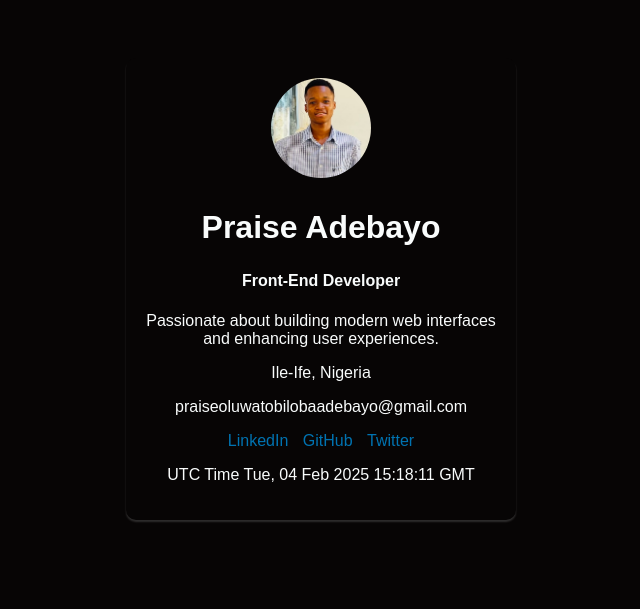
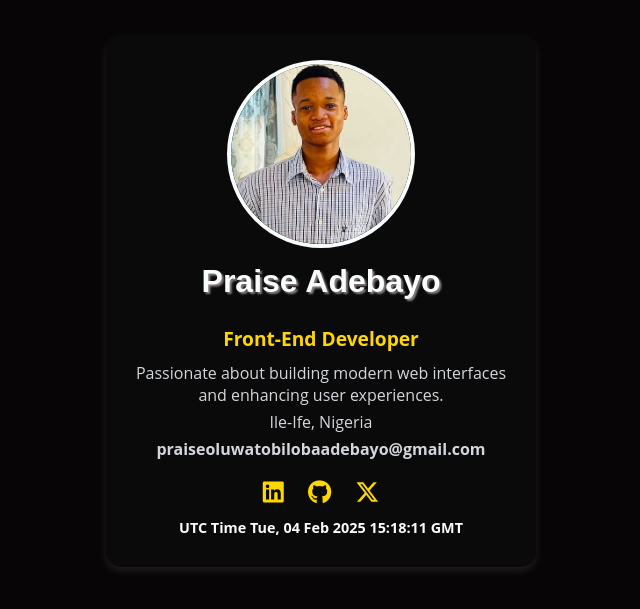
Before and after one commit to PraiseKeyz/hngfrontendstage0, a plain HTML site: page index.html in a window 1280 px wide. Shown: the part 119-728 px from the top of the page, without its empty margins (319-959 px from the left). Drawn offline with Linux system fonts and the light colour scheme; a web font is replaced by a local one.

Commit message:
first commit

```diff
--- a/index.css
+++ b/index.css
@@ -1,3 +1,4 @@
+/* General Styles */
 body {
     display: flex;
     justify-content: center;
@@ -5,40 +6,110 @@ body {
     height: 100vh;
     background-color: #070505;
     color: #f9fcfc;
-    font-family: Arial, sans-serif;
+    font-family: 'Open Sans', sans-serif;
+    margin: 0;
+    padding: 20px;
 }
+
+/* Card Container */
 .card {
-    background: #070505;
-    padding: 20px;
-    border-radius: 10px;
-    box-shadow: 0 2px 2px  rgba(206, 205, 205, 0.2);
+    background: #0a0a0a;
+    padding: 25px;
+    border-radius: 15px;
+    box-shadow: 0 4px 8px rgba(255, 255, 255, 0.1);
     text-align: center;
-    max-width: 350px;
+    max-width: 380px;
+    width: 100%;
+    transition: transform 0.3s ease-in-out;
 }
+
+/* Card Hover Effect */
+.card:hover {
+    transform: scale(1.05);
+}
+
+/* Profile Image */
+.card img {
+    width: 180px;
+    height: 180px;
+    border-radius: 50%;
+    object-fit: cover;
+    border: 4px solid #f9fcfc;
+}
+
+/* Name */
 h2 {
     font-family: "Sofia", sans-serif;
     font-size: 2rem;
+    margin: 10px 0 5px;
+    text-shadow: 2px 2px 2px #8b8080;
 }
-.card img {
-    width: 100px;
-    height: 100px;
-    border-radius: 50%;
-    object-fit: cover;
+
+/* Job Title */
+h4 {
+    font-size: 1.2rem;
+    color: #FFD700; /* Golden Yellow */
+    font-weight: bold;
+    margin-bottom: 10px;
 }
+
+/* Text Sections */
+.card p {
+    font-size: 1rem;
+    margin: 5px 0;
+    color: #d3d6db; /* Light Gray */
+}
+
+/* Email Styling */
+.email {
+    font-size: 0.9rem;
+    font-weight: bold;
+    color: #FFD700;
+    word-break: break-word;
+}
+
+/* Social Links */
+.social-links {
+    margin-top: 15px;
+}
+
 .social-links a {
-    margin: 0 5px;
-    text-decoration: none;
-    color: #0073b1;
+    font-size: 1.5rem;
+    margin: 0 10px;
+    color: #FFD700;
+    transition: color 0.3s, transform 0.2s;
 }
-@media (max-width: 400px) {
-    body {
+
+.social-links a:hover {
+    color: #28A745; /* Emerald Green */
+    transform: scale(1.2);
+}
+
+/* UTC Time */
+#utc-time {
+    font-size: 0.9rem;
+    font-weight: bold;
+    margin-top: 10px;
+    color: #f9fcfc;
+}
+
+/* Mobile Responsiveness */
+@media (max-width: 450px) {
+    .card {
+        max-width: 90%;
         padding: 20px;
     }
-    .card {
-        max-width: 300px;
-        padding: 15px;
+
+    h2 {
+        font-size: 1.8rem;
     }
-    .email {
-        font-size: 0.9rem;
+
+    .card img {
+        width: 140px;
+        height: 140px;
+    }
+
+    .social-links a {
+        font-size: 1.3rem;
     }
 }
--- a/index.html
+++ b/index.html
@@ -5,20 +5,22 @@
     <meta name="viewport" content="width=device-width, initial-scale=1.0">
     <link rel="stylesheet" href="index.css">
     <link rel="stylesheet" href="https://fonts.googleapis.com/css?family=Sofia">
-    <title>Profile Card</title>
+    <link rel="stylesheet" href="https://cdnjs.cloudflare.com/ajax/libs/font-awesome/6.5.1/css/all.min.css">
+
+    <title>Profile Card</title
 </head>
 <body>
     <div class="card">
-        <img src="assets/praise.jpeg" alt="Profile Picture" data-testid="profilePicture">
+        <img src="assets/1000447295.jpg" alt="Profile Picture" data-testid="profilePicture">
         <h2 data-testid="fullName">Praise Adebayo</h2>
         <h4 data-testid="jobTitle">Front-End Developer</h4>
         <p data-testid="shortBio" >Passionate about building modern web interfaces and enhancing user experiences.</p>
         <p data-testid="currentLocation">Ile-Ife, Nigeria</p>
         <p data-testid="emailAddress" class="email">praiseoluwatobilobaadebayo@gmail.com</p>
         <div class="social-links" data-testid="socialLinks">
-            <a href="https://linkedin.com/in/johndoe">LinkedIn</a>
-            <a href="https://github.com/johndoe">GitHub</a>
-            <a href="https://twitter.com/johndoe">Twitter</a>
+            <a href="https://linkedin.com/in/adebayo-praise-oluwatobiloba"><i class="fa-brands fa-linkedin"></i></a>
+            <a href="https://github.com/PraiseKeyz"><i class="fa-brands fa-github"></i></a>
+            <a href="https://twitter.com/@AdebayoPraise02"><i class="fa-brands fa-x-twitter"></i></a>
         </div>
         <p id="utc-time" data-testid="currentTimeUTC"></p>
     </div>
```
Also changed, not shown: assets/1000447295.jpg (added).
